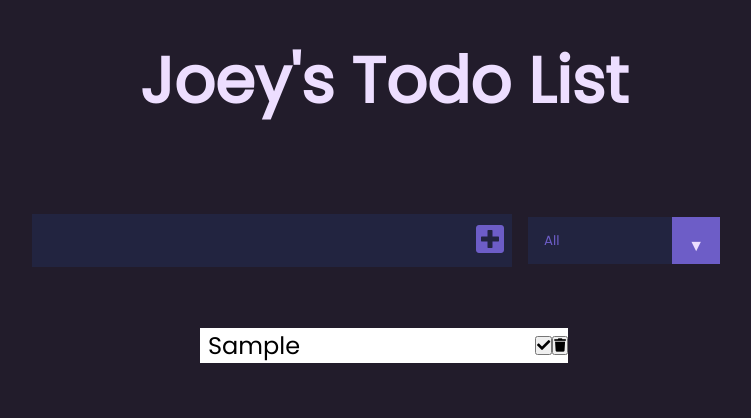
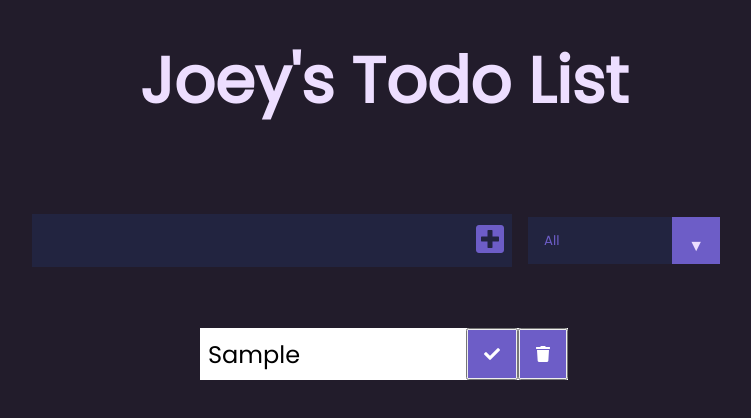
Before and after one commit to Plutoneus/project-card, a React (Create React App) app: page / in a window 1280 px wide. Both pictures are taken after typing "Sample" into the empty fields and a click on the button 746 px from the left and 240 px from the top of the page. Shown: the top 418 px of the page, without its empty margins (256-1007 px from the left). Built offline with nearby package versions, Linux system fonts and the light colour scheme.

Commit message:
Todo status (complete, incomplete) Todo deletion List filtering Local storage

```diff
--- a/src/App.css
+++ b/src/App.css
@@ -3,6 +3,7 @@
     padding: 0;
     box-sizing: border-box;
 }
+
 body {
     /*background-image: linear-gradient(120deg, #433159 0%, #1f1b24 100%);*/
     background: #221c2b;
@@ -10,6 +11,7 @@ body {
     font-family: "Poppins", sans-serif;
     min-height: 100vh;
 }
+
 header {
     font-size: 2rem;
 }
@@ -21,6 +23,7 @@ form {
     justify-content: center;
     align-items: center;
 }
+
 form input,
 form button {
     padding: 0.5rem;
@@ -29,16 +32,19 @@ form button {
     background: #222440;
     color: #eddeff;
 }
+
 form button {
     color: #6d5dc7;
     background: #222440;
     cursor: pointer;
     transition: all 0.3s ease;
 }
+
 form button:hover {
     background: #6d5dc7;
     color: #222440;
 }
+
 .todo-container {
     display: flex;
     justify-content: center;
@@ -60,25 +66,29 @@ form button:hover {
     align-items: center;
     transition: all 1s ease;
 }
+
 .filter-todo {
     padding: 1rem;
 }
+
 .todo li {
     flex: 1;
 }
 
 .trash-btn,
 .complete-btn {
-  background: #222440;
+    background: #ff6f47;
     color: white;
     border: none;
     padding: 1rem;
     cursor: pointer;
     font-size: 1rem;
 }
+
 .complete-btn {
     background: rgb(11, 212, 162);
 }
+
 .todo-item {
     padding: 0rem 0.5rem;
 }
@@ -86,6 +96,12 @@ form button:hover {
 .fa-trash,
 .fa-check {
     pointer-events: none;
+    background: #6d5dc7;
+    color: white;
+    border: none;
+    padding: 1rem;
+    cursor: pointer;
+    font-size: 1rem;
 }
 
 .fall {
@@ -116,12 +132,14 @@ select {
     position: relative;
     overflow: hidden;
 }
+
 select {
     color: #6d5dc7;
     font-family: "Poppins", sans-serif;
     cursor: pointer;
     width: 12rem;
 }
+
 /* Arrow */
 .select::after {
     content: "\25BC";
@@ -133,6 +151,7 @@ select {
     cursor: pointer;
     pointer-events: none;
 }
+
 /* Transition */
 /*
 .select:hover::after {
--- a/src/App.js
+++ b/src/App.js
@@ -1,4 +1,4 @@
-import React, {useState} from 'react';
+import React, { useState, useEffect } from 'react';
 import './App.css';
 
 //Importing Components
@@ -6,9 +6,54 @@ import Form from './components/Form';
 import TodoList from './components/TodoList';
 
 function App() {
+    //State stuff
     const [inputText, setInputText] = useState("");
     const [todos, setTodos] = useState([]);
+    const [status, setStatus] = useState("all");
+    const [filteredTodos, setFilteredTodos] = useState([]);
 
+    //USE EFFECT
+    //RUN ONCE when the app starts
+    useEffect(() => {
+        getLocalTodos();
+    }, []); // STUFF HAPPENS ON RESET ONLY
+
+    useEffect(() => {
+        filterHandler();
+        saveLocalTodos();
+    }, [todos, status]); // STUFF HAPPENS EVERY TIME TODOS CHANGES
+
+    //Functions
+    const filterHandler = () => {
+        switch(status) {
+            case 'complete':
+                setFilteredTodos(todos.filter(todo => todo.completed === true))
+                break;
+            case 'incomplete':
+                setFilteredTodos(todos.filter(todo => todo.completed === false))
+                break;
+            default:
+                setFilteredTodos(todos);
+                break;
+        }
+    };
+
+    //Save to local
+    const saveLocalTodos = () => {
+        localStorage.setItem("todos", JSON.stringify(todos));
+    };
+
+    const getLocalTodos = () => {
+        if(localStorage.getItem("todos") === null) {
+            localStorage.setItem("todos", JSON.stringify([]));
+        } else {
+            let todoLocal = JSON.parse(localStorage.getItem("todos"));
+            setTodos(todoLocal);
+        }
+    }
+
+    // Can only pass props and states downwards
+    // i.e. app -> TodoList -> Todo with setTodos and todos
     return (
         <div className="App">
             <header>
@@ -19,8 +64,13 @@ function App() {
                 inputText={inputText}
                 todos={todos}
                 setTodos={setTodos}
+                setStatus={setStatus}
             /> {/* This creates the todo with these parameters */}
-            <TodoList todos={todos}/>
+            <TodoList
+                filteredTodos={filteredTodos}
+                setTodos={setTodos}
+                todos={todos}
+            />
         </div>
     );
 }
--- a/src/components/Form.js
+++ b/src/components/Form.js
@@ -1,9 +1,8 @@
 import React from 'react';
 
-const Form = ({ inputText, setInputText, todos, setTodos }) => {
+const Form = ({ inputText, setInputText, todos, setTodos, setStatus }) => {
     //Here I can write javascript code and functions
     const inputTextHandler = (e) => {
-        console.log(e.target.value);
         setInputText(e.target.value);
     };
 
@@ -13,12 +12,16 @@ const Form = ({ inputText, setInputText, todos, setTodos }) => {
             ...todos,
             {
                 text: inputText,
-                complete: false,
+                completed: false,
                 id: Math.random() * 1000 // lol
             }
         ]);
         setInputText("");
     };
+
+    const statusHandler = (e) => {
+        setStatus(e.target.value);
+    }
 
     return (
         <form>
@@ -32,7 +35,7 @@ const Form = ({ inputText, setInputText, todos, setTodos }) => {
                 <i className="fas fa-plus-square"></i>
             </button>
             <div className="select">
-                <select name="todos" className="filter-todo">
+                <select onChange={statusHandler} name="todos" className="filter-todo">
                     <option value="all">All</option>
                     <option value="complete">Complete</option>
                     <option value="incomplete">Incomplete</option>
--- a/src/components/Todo.js
+++ b/src/components/Todo.js
@@ -1,11 +1,29 @@
 import React from 'react';
 
-const Todo = ({ text }) => {
+const Todo = ({ text, todo, todos, setTodos }) => {
+    //Events
+    const deleteHandler = () => {
+        setTodos(todos.filter((el) => el.id !== todo.id));
+    }
+
+    // Flip property
+    const completeHandler = () => {
+        setTodos(todos.map(item => {
+            if(item.id === todo.id) {
+                return {
+                    ...item,
+                    completed: !item.completed
+                }
+            }
+            return item;
+        }));
+    }
+
     return (
         <div className="todo">
-            <li className="todo-item">{text}</li>
-            <button ><i className="fas fa-check"></i></button>
-            <button ><i className="fas fa-trash"></i></button>
+            <li className={`todo-item ${todo.completed ? "completed" : ''}`}>{text}</li>
+            <button onClick={completeHandler} ><i className="fas fa-check"></i></button>
+            <button onClick={deleteHandler} ><i className="fas fa-trash"></i></button>
         </div>
     );
 }
--- a/src/components/TodoList.js
+++ b/src/components/TodoList.js
@@ -2,12 +2,18 @@ import React from 'react';
 //Import Components
 import Todo from './Todo';
 
-const TodoList = ({ todos }) => {
+const TodoList = ({ todos, setTodos, filteredTodos }) => {
     return (
         <div className="todo-container">
             <ul className="todo-list">
-                {todos.map(todo => (
-                    <Todo text={todo.text}/>
+                {filteredTodos.map((todo) => (
+                    <Todo
+                        setTodos={setTodos}
+                        todos={todos}
+                        key={todo.id}
+                        todo={todo}
+                        text={todo.text}
+                    />
                 ))}
             </ul>
         </div>
```
Also changed, not shown: 1 other file (tests, documents, lock files or other folders). Lines whose indentation alone changed are shown as unchanged.
